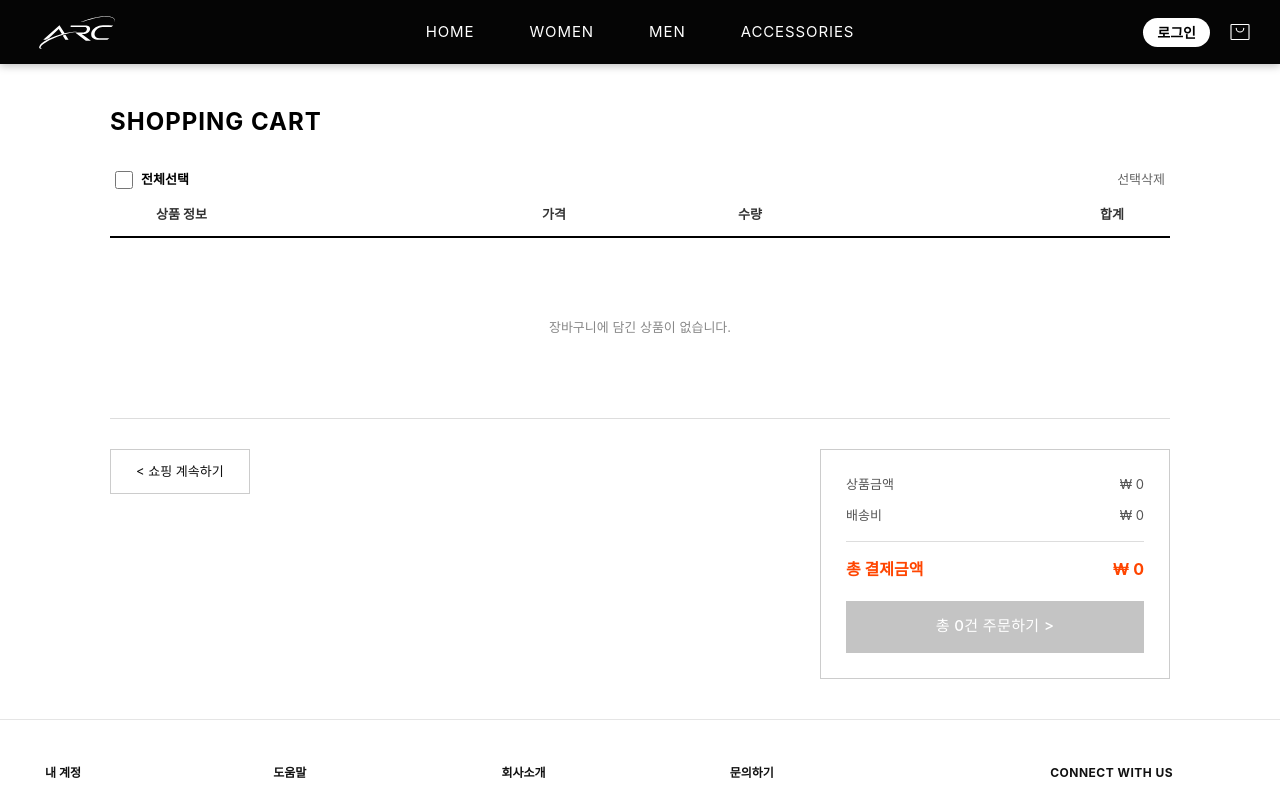
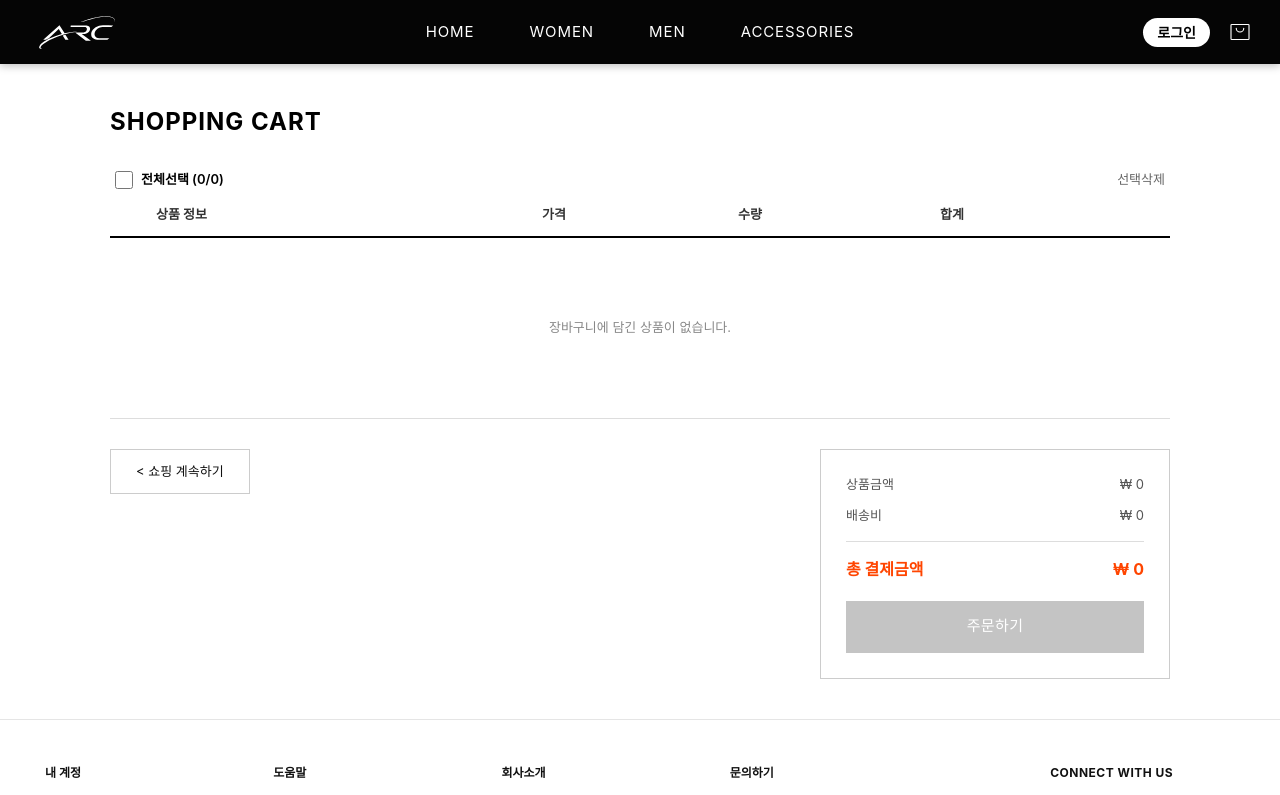
Before and after one commit to mallangdochi/Mini-e-Commerce-team-project, a React (Vite) app: page /cart in a window 1280 px wide. Shown: the top 795 px of the page. Built offline with nearby package versions, Linux system fonts and the light colour scheme; the HTML template or start-up script is replaced by a standard one; a web font is replaced by a local one.

Commit message:
style: 장바구니 선택 수량 표시 및 합계 정렬 조정

```diff
--- a/src/pages/CartPage.jsx
+++ b/src/pages/CartPage.jsx
@@ -88,7 +88,9 @@ function CartPage() {
               checked={isAllSelected}
               onChange={handleSelectAll}
             />
-            <span>전체선택</span>
+            <span>
+              전체선택 ({selectedIds.length}/{cartItems.length})
+            </span>
           </label>
 
           <button
@@ -217,7 +219,7 @@ function CartPage() {
                 onClick={handleOrder}
                 disabled={selectedItems.length === 0}
               >
-                총 {selectedItems.length}건 주문하기 &gt;
+                주문하기
               </button>
             </div>
           </div>
--- a/src/styles/cart.css
+++ b/src/styles/cart.css
@@ -54,6 +54,14 @@
 .cart-table-header span:nth-last-child(2) {
   text-align: right;
   padding-right: 6px;
+}
+
+@media (min-width: 901px) {
+  .cart-table-header span:nth-last-child(2) {
+    text-align: left;
+    padding-right: 0;
+    padding-left: 6px;
+  }
 }
 
 .cart-item-list {
```
